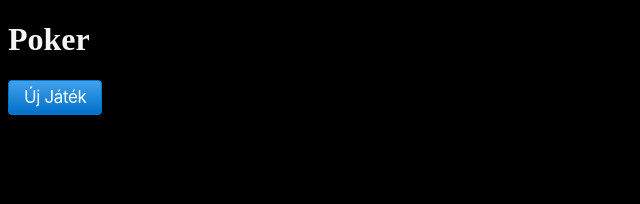
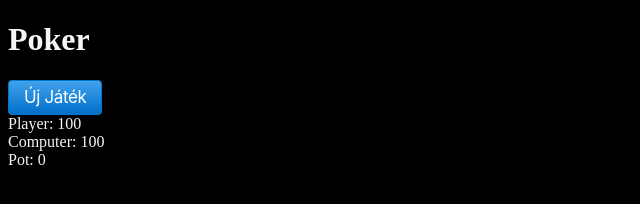
Before and after one commit to miszter83/javascript-poker, a plain HTML site: page index.html in a window 1280 px wide. Shown: the whole page, without its empty margins (0-640 px from the left). Drawn offline with Linux system fonts and the light colour scheme.

Commit message:
Player and computer chips and pot size

```diff
--- a/index.html
+++ b/index.html
@@ -9,7 +9,9 @@
 <body>
     <h1>Poker</h1>
     <button class="button-15 js-new-game-button">Új Játék</button>
+    <section class="js-chip-count-container"></section>
     <section class="js-player-cards-container"></section>
+    <section class="js-pot-container"></section>
     <script src="./poker.js"></script>
 </body>
 </html>
--- a/poker.js
+++ b/poker.js
@@ -1,12 +1,14 @@
 const newGameButton = document.querySelector('.js-new-game-button');
 const playerCardsContainer = document.querySelector('.js-player-cards-container');
-
-
-
+const chipCountContainer = document.querySelector('.js-chip-count-container');
+const potContainer = document.querySelector('.js-pot-container');
 
 // program state
 let deckId = null;
 let playerCards = [];
+let playerChips = 100;  // játékos zsetonjai
+let computerChips = 100;    // gép zsetonjai
+let pot = 0;    // kassza
 
 function renderPlayerCards() {
     let html = '';
@@ -15,6 +17,26 @@ function renderPlayerCards() {
         html += `<img src="${ card.image }" alt="${ card.code }"></img>`;
     }
     playerCardsContainer.innerHTML = html;
+}
+
+function renderChips() {
+    chipCountContainer.innerHTML = `
+        <div class="chip-count">Player: ${ playerChips }</div>
+        <div class="chip-count">Computer: ${ computerChips }</div>
+    `;
+}
+
+function renderPot() {
+    potContainer.innerHTML = `
+        <div class="chip-count">Pot: ${ pot }</div>
+        `;
+
+}
+
+function render() {
+    renderPlayerCards();
+    renderChips();
+    renderPot()
 
 }
 
@@ -24,7 +46,7 @@ function drawAndRenderPlayerCards() {
         .then(data => data.json())
         .then(response => {
             playerCards = response.cards;
-            renderPlayerCards();
+            render();
         });
 }
 function startGame() {
@@ -37,3 +59,4 @@ function startGame() {
 }
 
 newGameButton.addEventListener('click', startGame);
+render();
```
